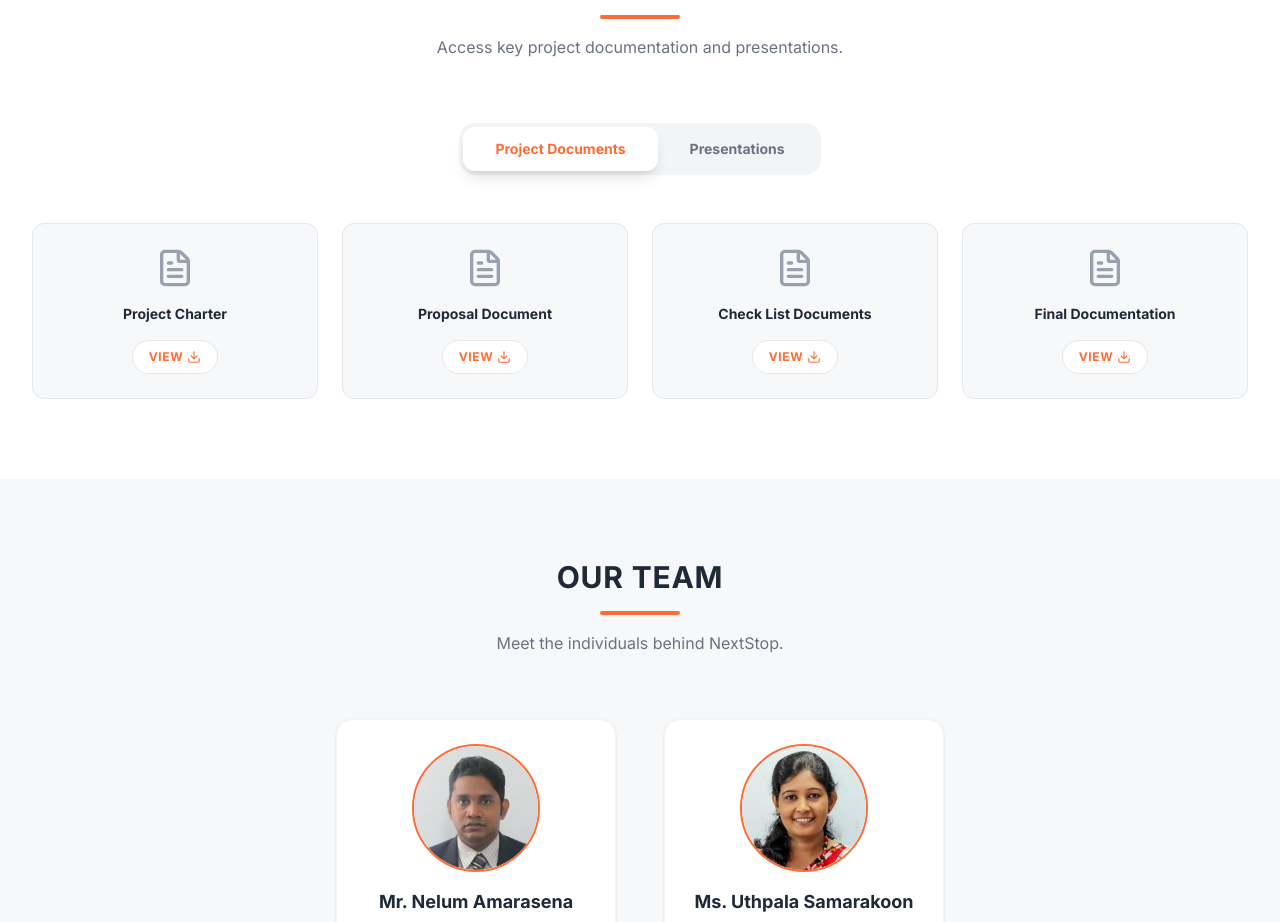
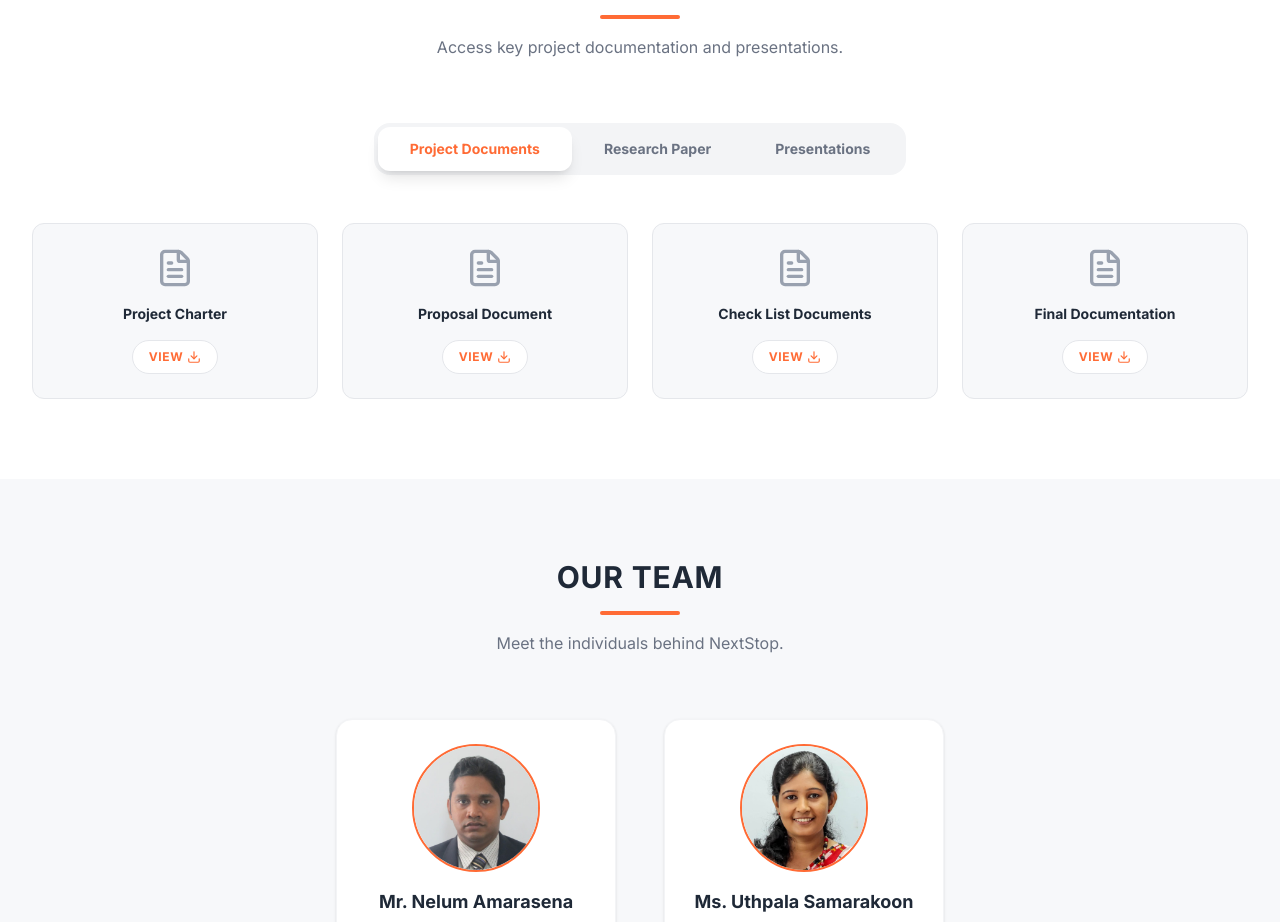
Before and after one commit to oshadha2k01/NextStop, a Next.js app: page / in a window 1280 px wide. Shown: the part 6860-7782 px from the top of the page. Built offline with nearby package versions, Linux system fonts and the light colour scheme; no server answers.

Commit message:
feat: add reserach paper as new tab

```diff
--- a/app/components/Documents.tsx
+++ b/app/components/Documents.tsx
@@ -1,8 +1,8 @@
 import React, { useState } from 'react';
-import { FileText, Download, Presentation } from 'lucide-react';
+import { FileText, Download, Presentation, BookOpen } from 'lucide-react';
 
 const Documents = () => {
-  const [activeTab, setActiveTab] = useState<'docs' | 'slides'>('docs');
+  const [activeTab, setActiveTab] = useState<'research' | 'docs' | 'slides'>('docs');
 
   const projectDocs = [
     { title: 'Project Charter', path: '/documents/charter.pdf' },
@@ -18,7 +18,11 @@ const Documents = () => {
     { title: 'Final Presentation', path: '/presentation/final.pdf' }
   ];
 
-  const currentItems = activeTab === 'docs' ? projectDocs : presentations;
+  const researchDocs = [
+    { title: 'Research Paper', path: '/research/rp.pdf' }
+  ];
+
+  const currentItems = activeTab === 'research' ? researchDocs : (activeTab === 'docs' ? projectDocs : presentations);
 
   return (
     <section id="documents" className="py-20 bg-white scroll-mt-20">
@@ -42,6 +46,15 @@ const Documents = () => {
               Project Documents
             </button>
             <button
+              onClick={() => setActiveTab('research')}
+              className={`px-8 py-3 rounded-xl text-sm font-bold transition-all cursor-pointer ${activeTab === 'research'
+                ? 'bg-white text-[#FF6B35] shadow-lg'
+                : 'text-gray-500 hover:text-gray-700'
+                }`}
+            >
+              Research Paper
+            </button>
+            <button
               onClick={() => setActiveTab('slides')}
               className={`px-8 py-3 rounded-xl text-sm font-bold transition-all cursor-pointer ${activeTab === 'slides'
                 ? 'bg-white text-[#FF6B35] shadow-lg'
@@ -56,7 +69,9 @@ const Documents = () => {
         <div className="grid md:grid-cols-4 gap-6">
           {currentItems.map((item, i) => (
             <div key={i} className="flex flex-col items-center p-6 bg-[#F7F8FA] rounded-xl border border-gray-200 hover:border-[#FF6B35] transition-colors cursor-pointer group">
-              {activeTab === 'docs' ? (
+              {activeTab === 'research' ? (
+                <BookOpen size={40} className="text-gray-400 mb-4 group-hover:text-[#FF6B35]" />
+              ) : activeTab === 'docs' ? (
                 <FileText size={40} className="text-gray-400 mb-4 group-hover:text-[#FF6B35]" />
               ) : (
                 <Presentation size={40} className="text-gray-400 mb-4 group-hover:text-[#FF6B35]" />
```
Also changed, not shown: 1 other file (tests, documents, lock files or other folders).
